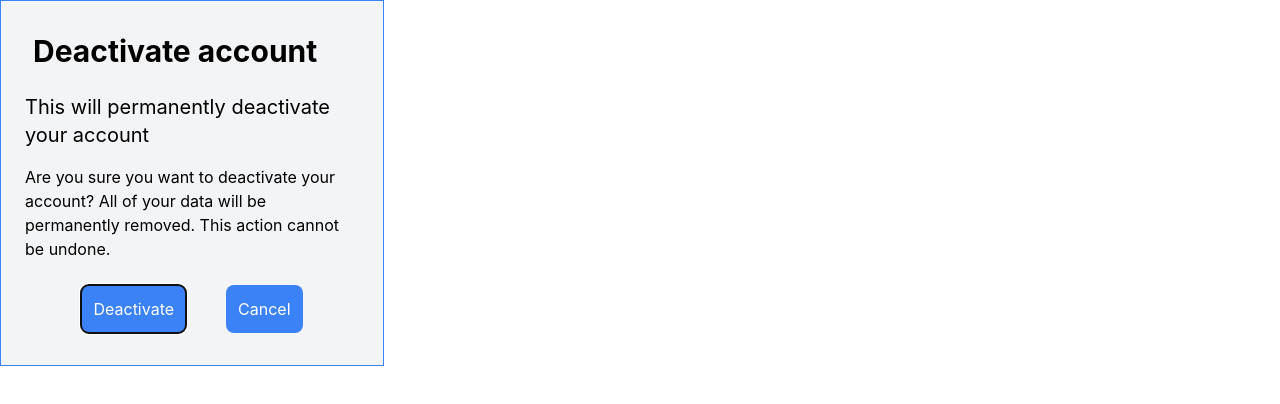
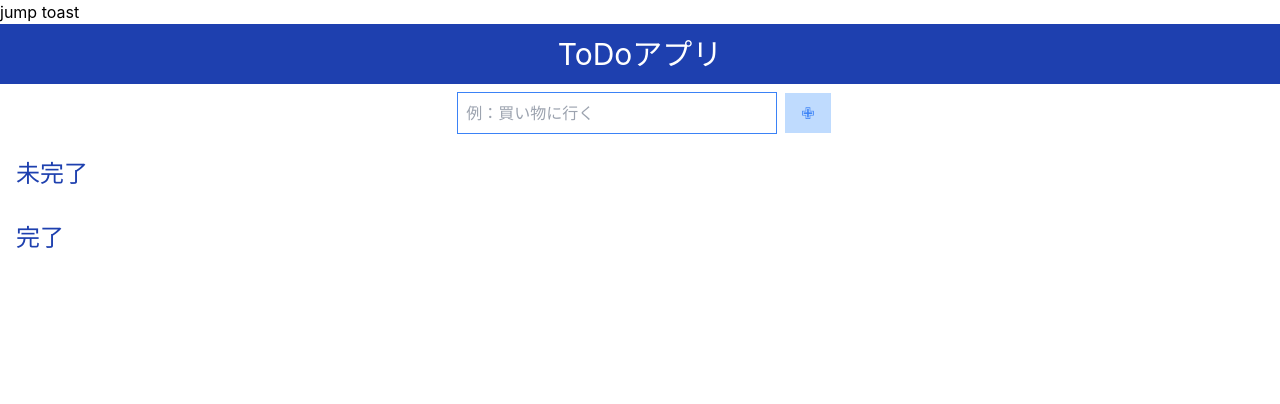
Before and after one commit to yukinkomob/react-sample-app, a React (Create React App) app: page /a4 in a window 1280 px wide. Shown: the top 404 px of the page. Built offline with nearby package versions, Linux system fonts and the light colour scheme.

Commit message:
[mod] 不要な画面を削除

```diff
--- a/src/App.jsx
+++ b/src/App.jsx
@@ -1,7 +1,5 @@
 import React, { useState } from 'react'
 import { BrowserRouter as Router, Switch, Route, Link } from 'react-router-dom'
-import App4 from './App4'
-import App5 from './App5'
 import toast, { Toaster } from 'react-hot-toast'
 
 let list = []
@@ -24,25 +22,12 @@ function App() {
   return (
     <Router>
       <Switch>
-        <Route path="/a3">
-          <App3 />
-        </Route>
-        <Route path="/a4">
-          <App4 />
-        </Route>
-        <Route path="/a5">
-          <App5 />
-        </Route>
         <Route path="/">
           <App2 />
         </Route>
       </Switch>
     </Router>
   )
-}
-
-function App3() {
-  return <div>App3</div>
 }
 
 function App2() {
--- a/src/App4.jsx
+++ /dev/null
@@ -1,45 +0,0 @@
-import React from 'react'
-import { useState } from 'react'
-import { Dialog } from '@headlessui/react'
-
-function App4() {
-  let [isOpen, setIsOpen] = useState(true)
-
-  return (
-    <Dialog
-      open={isOpen}
-      onClose={() => setIsOpen(false)}
-      className="bg-gray-100 border border-blue-500 p-4 w-96"
-    >
-      <Dialog.Overlay />
-
-      <Dialog.Title className="text-3xl p-4 font-bold">
-        Deactivate account
-      </Dialog.Title>
-      <Dialog.Description className="text-xl p-2">
-        This will permanently deactivate your account
-      </Dialog.Description>
-
-      <p className="p-2">
-        Are you sure you want to deactivate your account? All of your data will
-        be permanently removed. This action cannot be undone.
-      </p>
-      <div className="text-center space-x-10 p-4">
-        <button
-          className="rounded-lg bg-blue-500 p-3 text-white"
-          onClick={() => setIsOpen(false)}
-        >
-          Deactivate
-        </button>
-        <button
-          className="rounded-lg bg-blue-500 p-3 text-white"
-          onClick={() => setIsOpen(false)}
-        >
-          Cancel
-        </button>
-      </div>
-    </Dialog>
-  )
-}
-
-export default App4
--- a/src/App5.jsx
+++ /dev/null
@@ -1,93 +0,0 @@
-import React from 'react'
-import { Dialog, Transition } from '@headlessui/react'
-import { Fragment, useState } from 'react'
-
-export default function App5() {
-  let [isOpen, setIsOpen] = useState(true)
-
-  function closeModal() {
-    setIsOpen(false)
-  }
-
-  function openModal() {
-    setIsOpen(true)
-  }
-
-  return (
-    <>
-      <div className="fixed inset-0 flex items-center justify-center bg-blue-500">
-        <button
-          type="button"
-          onClick={openModal}
-          className="px-4 py-2 text-sm font-medium text-white bg-black rounded-md bg-opacity-20 hover:bg-opacity-30 focus:outline-none focus-visible:ring-2 focus-visible:ring-white focus-visible:ring-opacity-75"
-        >
-          Open dialog
-        </button>
-      </div>
-
-      <Transition appear show={isOpen} as={Fragment}>
-        <Dialog
-          as="div"
-          className="fixed inset-0 z-10 overflow-y-auto"
-          onClose={closeModal}
-        >
-          <div className="min-h-screen px-4 text-center">
-            <Transition.Child
-              as={Fragment}
-              enter="ease-out duration-300"
-              enterFrom="opacity-0"
-              enterTo="opacity-100"
-              leave="ease-in duration-200"
-              leaveFrom="opacity-100"
-              leaveTo="opacity-0"
-            >
-              <Dialog.Overlay className="fixed inset-0" />
-            </Transition.Child>
-
-            {/* This element is to trick the browser into centering the modal contents. */}
-            <span
-              className="inline-block h-screen align-middle"
-              aria-hidden="true"
-            >
-              &#8203;
-            </span>
-            <Transition.Child
-              as={Fragment}
-              enter="ease-out duration-300"
-              enterFrom="opacity-0 scale-95"
-              enterTo="opacity-100 scale-100"
-              leave="ease-in duration-200"
-              leaveFrom="opacity-100 scale-100"
-              leaveTo="opacity-0 scale-95"
-            >
-              <div className="inline-block w-full max-w-md p-6 my-8 overflow-hidden text-left align-middle transition-all transform bg-white shadow-xl rounded-2xl">
-                <Dialog.Title
-                  as="h3"
-                  className="text-lg font-medium leading-6 text-gray-900"
-                >
-                  Payment successful
-                </Dialog.Title>
-                <div className="mt-2">
-                  <p className="text-sm text-gray-500">
-                    Your payment has been successfully submitted. We’ve sent
-                    your an email with all of the details of your order.
-                  </p>
-                </div>
-
-                <div className="mt-4">
-                  <button
-                    type="button"
-                    className="inline-flex justify-center px-4 py-2 text-sm font-medium text-blue-900 bg-blue-100 border border-transparent rounded-md hover:bg-blue-200 focus:outline-none focus-visible:ring-2 focus-visible:ring-offset-2 focus-visible:ring-blue-500"
-                    onClick={closeModal}
-                  >
-                    Got it, thanks!
-                  </button>
-                </div>
-              </div>
-            </Transition.Child>
-          </div>
-        </Dialog>
-      </Transition>
-    </>
-  )
-}
```
